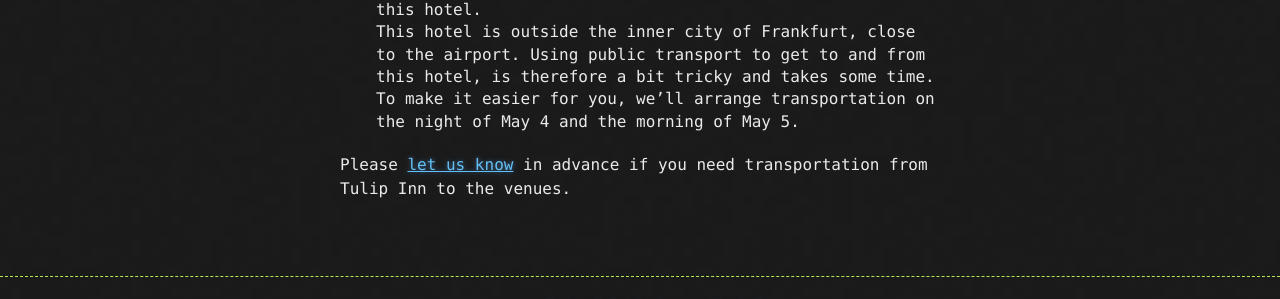
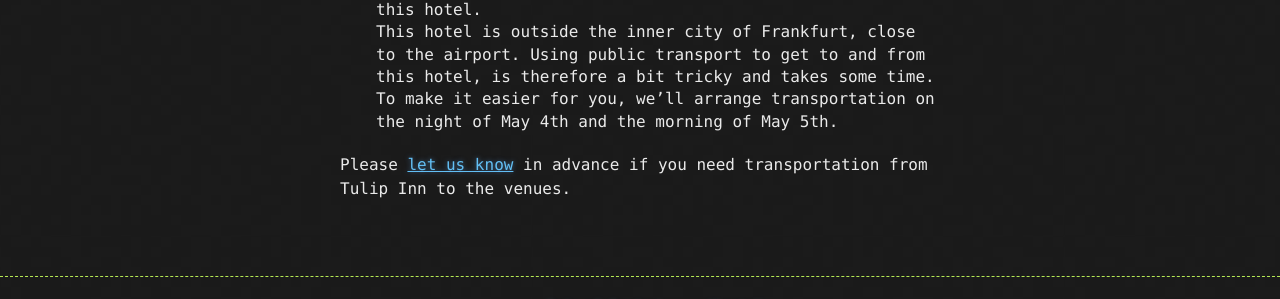
Before and after one commit to BreathingCode/BreathingCode.github.io, a Jekyll site: the page built from venues.md, in a window 1280 px wide. Shown: the part 828-1127 px from the top of the page. Built offline with Jekyll 4.4.1, drawn with Linux system fonts in a browser that asks for light colours; nearby versions of some CDN libraries; Markdown is read by kramdown in place of the engine named in the settings.

Commit message:
typo time

```diff
--- a/venues.md
+++ b/venues.md
@@ -31,7 +31,7 @@ That's why we've reserved room contingencies in two hotels. Just mention
   This hotel is outside the inner city of Frankfurt, close to the airport. Using
   public transport to get to and from this hotel, is therefore a bit tricky and
   takes some time. To make it easier for you, we'll arrange transportation on
-  the night of May 4 and the morning of May 5.
+  the night of May 4th and the morning of May 5th.
 
 Please <a href="mailto:{{ site.email }}?subject=Breathing Code: Transport to venues">let us know</a>
 in advance if you need transportation from Tulip Inn to the venues.
```
